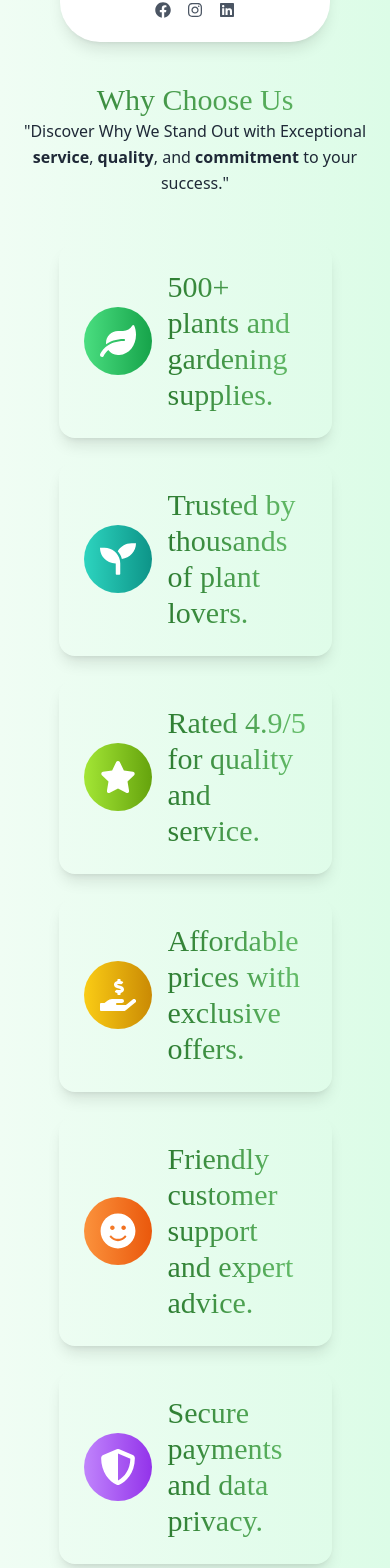
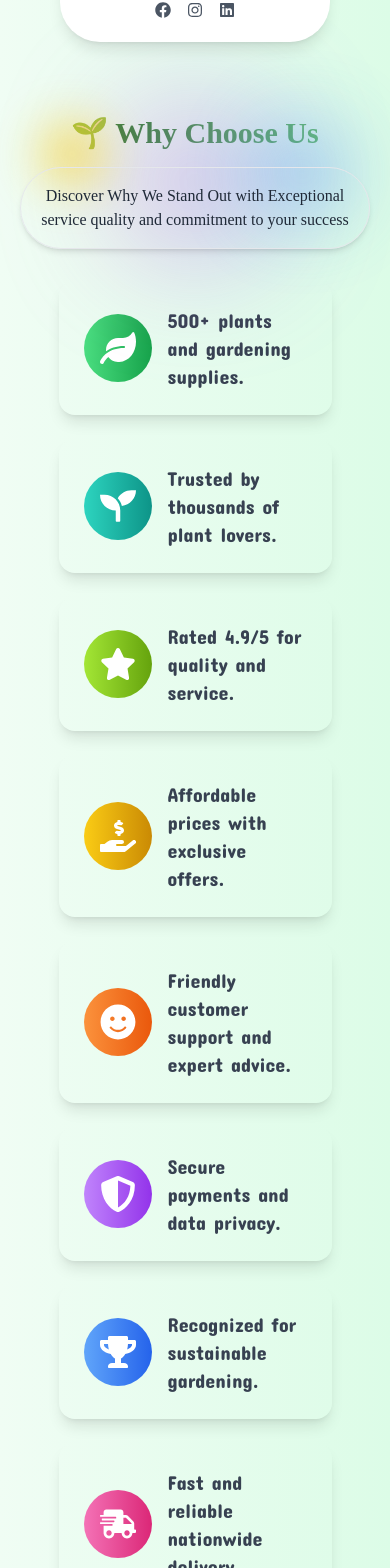
Before and after one commit to IsmailJihad29/nature-nest-ass4, a React (Vite) app: page /about-us in a window 390 px wide. Shown: the part 5030-6598 px from the top of the page. Built offline with nearby package versions, Linux system fonts and the light colour scheme; a web font is replaced by a local one.

Commit message:
why choose us responsive

```diff
--- a/src/components/Heading.tsx
+++ b/src/components/Heading.tsx
@@ -17,7 +17,7 @@ const Heading: React.FC<HeadingProps> = ({ heading, tag }) => {
         <span className="absolute w-24 h-24 rounded-full bg-blue-500 blur-2xl opacity-40 right-10 bottom-10 animate-bounce"></span>
       </div>
 
-      <p className="text-md md:text-2xl font-medium text-gray-800 px-5 py-4 rounded-full shadow-md border border-gray-200 hover:shadow-xl transition duration-500 ease-in-out transform hover:-translate-y-1 font-title max-w-6xl mx-auto">
+      <p className="text-md md:text-2xl font-bold text-gray-800 px-5 py-4 rounded-full shadow-md border border-gray-200 hover:shadow-xl transition duration-500 ease-in-out transform hover:-translate-y-1 font-title max-w-6xl mx-auto">
         {tag}
       </p>
     </div>
--- a/src/index.css
+++ b/src/index.css
@@ -47,6 +47,9 @@
 .text-title {
   @apply font-title  text-3xl  font-bold primary-bg text-transparent bg-clip-text
 }
+.text-primary {
+  @apply font-text  text-xl  font-bold text-gray-700
+}
 
 
 .primary-btn {
--- a/src/pages/AboutUs/WhyChooseUs.tsx
+++ b/src/pages/AboutUs/WhyChooseUs.tsx
@@ -1,12 +1,8 @@
+import Heading from "@/components/Heading";
 import {
-  FaChartLine,
-  FaDollarSign,
-  FaRegThumbsUp,
   FaShieldAlt,
   FaStar,
   FaTrophy,
-  FaUsers,
-  FaWifi,
   FaHandHoldingHeart,
   FaLeaf,
   FaSeedling,
@@ -14,26 +10,13 @@ import {
   FaSmile,
   FaShippingFast, // Added new icon
 } from "react-icons/fa";
+import { Link } from "react-router-dom";
 
 const WhyChooseUs = () => {
   return (
     <div className="mx-auto global-bg ">
-      <div className="container mx-auto text-center mb-12">
-        <h2 className="text-title" data-aos="fade-up">
-          Why Choose Us
-        </h2>
-        <p
-          className="text-subtitle max-w-3xl mx-auto leading-relaxed"
-          data-aos="fade-up"
-          data-aos-delay="200"
-        >
-          "Discover Why We Stand Out with Exceptional{" "}
-          <span className="text-hero font-semibold">service</span>,{" "}
-          <span className="text-hero font-semibold">quality</span>, and{" "}
-          <span className="text-hero font-semibold">commitment</span> to your
-          success."
-        </p>
-      </div>
+     <Heading heading="   Why Choose Us" tag="Discover Why We Stand Out with Exceptional service quality and
+          commitment to your success"/>
       <div className="grid grid-cols-1 sm:grid-cols-2 lg:grid-cols-3 gap-6 w-[70%] mx-auto">
         {/* Reason 1 */}
         <div
@@ -44,9 +27,7 @@ const WhyChooseUs = () => {
           <div className="p-4 rounded-full bg-gradient-to-r from-green-400 to-green-600 group-hover:scale-110 transition-transform duration-300">
             <FaLeaf className="text-white text-4xl" />
           </div>
-          <p className="text-title text-lg font-primary">
-            500+ plants and gardening supplies.
-          </p>
+          <p className="text-primary  ">500+ plants and gardening supplies.</p>
         </div>
 
         {/* Reason 2 */}
@@ -58,7 +39,7 @@ const WhyChooseUs = () => {
           <div className="p-4 rounded-full bg-gradient-to-r from-teal-400 to-teal-600 group-hover:scale-110 transition-transform duration-300">
             <FaSeedling className="text-white text-4xl" />
           </div>
-          <p className="text-title text-lg font-primary">
+          <p className="text-primary">
             Trusted by thousands of plant lovers.
           </p>
         </div>
@@ -72,7 +53,7 @@ const WhyChooseUs = () => {
           <div className="p-4 rounded-full bg-gradient-to-r from-lime-400 to-lime-600 group-hover:scale-110 transition-transform duration-300">
             <FaStar className="text-white text-4xl" />
           </div>
-          <p className="text-title text-lg font-primary">
+          <p className="text-primary">
             Rated 4.9/5 for quality and service.
           </p>
         </div>
@@ -86,7 +67,7 @@ const WhyChooseUs = () => {
           <div className="p-4 rounded-full bg-gradient-to-r from-yellow-400 to-yellow-600 group-hover:scale-110 transition-transform duration-300 ">
             <FaHandHoldingUsd className="text-white text-4xl" />
           </div>
-          <p className="text-title text-lg font-primary">
+          <p className="text-primary">
             Affordable prices with exclusive offers.
           </p>
         </div>
@@ -100,7 +81,7 @@ const WhyChooseUs = () => {
           <div className="p-4 rounded-full bg-gradient-to-r from-orange-400 to-orange-600 group-hover:scale-110 transition-transform duration-300">
             <FaSmile className="text-white text-4xl" />
           </div>
-          <p className="text-title text-lg font-primary">
+          <p className="text-primary">
             Friendly customer support and expert advice.
           </p>
         </div>
@@ -114,7 +95,7 @@ const WhyChooseUs = () => {
           <div className="p-4 rounded-full bg-gradient-to-r from-purple-400 to-purple-600 group-hover:scale-110 transition-transform duration-300">
             <FaShieldAlt className="text-white text-4xl" />
           </div>
-          <p className="text-title text-lg font-primary">
+          <p className="text-primary">
             Secure payments and data privacy.
           </p>
         </div>
@@ -128,7 +109,7 @@ const WhyChooseUs = () => {
           <div className="p-4 rounded-full bg-gradient-to-r from-blue-400 to-blue-600 group-hover:scale-110 transition-transform duration-300">
             <FaTrophy className="text-white text-4xl" />
           </div>
-          <p className="text-title text-lg font-primary">
+          <p className="text-primary">
             Recognized for sustainable gardening.
           </p>
         </div>
@@ -142,7 +123,7 @@ const WhyChooseUs = () => {
           <div className="p-4 rounded-full bg-gradient-to-r from-pink-400 to-pink-600 group-hover:scale-110 transition-transform duration-300">
             <FaShippingFast className="text-white text-4xl" />
           </div>
-          <p className="text-title text-lg font-primary">
+          <p className="text-primary">
             Fast and reliable nationwide delivery.
           </p>
         </div>
@@ -156,16 +137,18 @@ const WhyChooseUs = () => {
           <div className="p-4 rounded-full bg-gradient-to-r from-red-400 to-red-600 group-hover:scale-110 transition-transform duration-300">
             <FaHandHoldingHeart className="text-white text-4xl" />
           </div>
-          <p className="text-title text-lg font-primary">
+          <p className="text-primary">
             Supporting a greener and healthier planet.
           </p>
         </div>
       </div>
 
-      <div className="container mx-auto mt-12 text-center" data-aos="fade-up">
-        <button className="button-primary font-primary transition">
-          Explore Facilities
+      <div className="container mx-auto mt-5 text-center" data-aos="fade-up">
+       <Link to={'/products'}>
+       <button className="primary-btn  transition">
+          Explore Plants
         </button>
+       </Link>
       </div>
     </div>
   );
```
